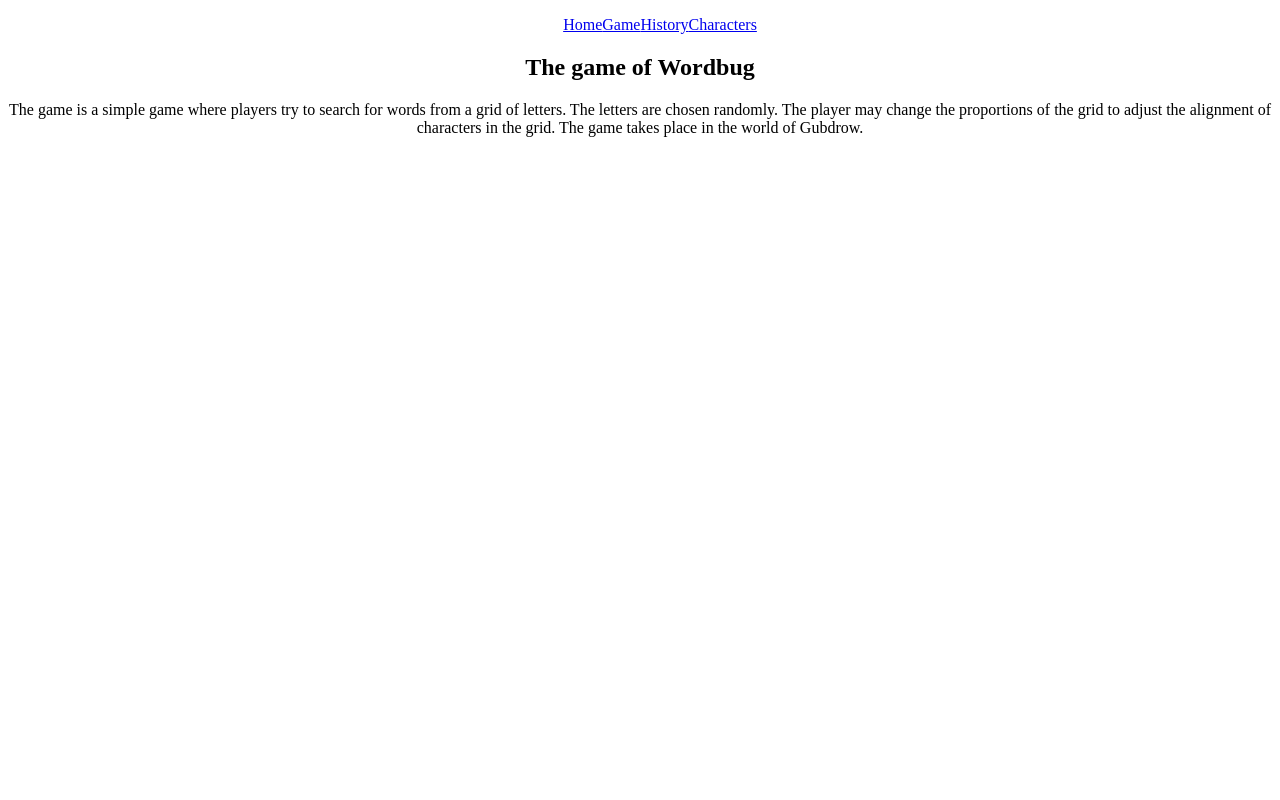
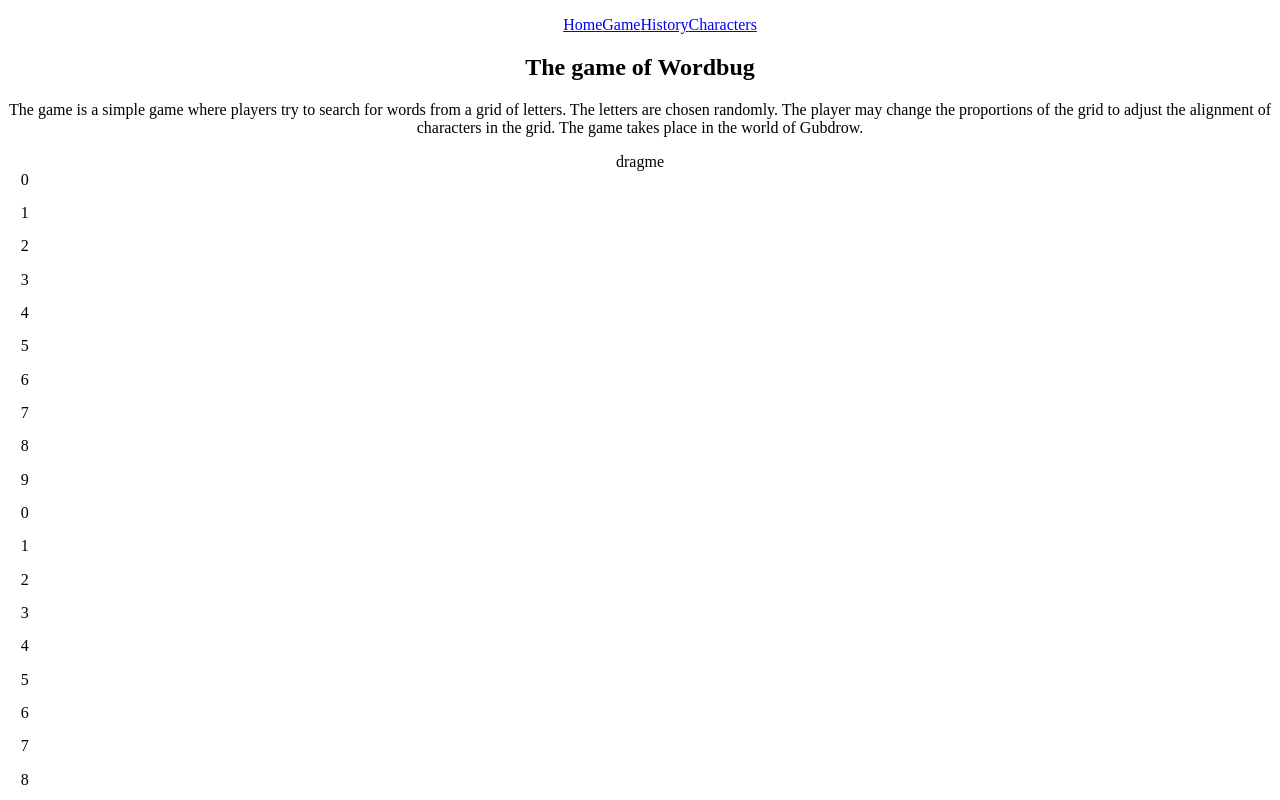
Before and after one commit to jraut/wordbug.io, a React (Create React App) app in the folder dev/: page /game in a window 1280 px wide. Shown: the top 800 px of the page. Built offline with nearby package versions, Linux system fonts and the light colour scheme; what mobile-drag-drop would draw is missing.

Commit message:
feat: show grid on game page

```diff
--- a/dev/src/components/Pages/GameViewPage.tsx
+++ b/dev/src/components/Pages/GameViewPage.tsx
@@ -1,6 +1,7 @@
 import { FC } from 'react'
 import { Description } from '../Description'
 import { GAME_DESCRIPTION } from '../../fixtures/game'
+import { GameArea } from '../GameArea'
 
 // eslint-disable-next-line @typescript-eslint/no-empty-interface
 export interface GameViewPage {}
@@ -9,6 +10,9 @@ export const GameViewPage: FC<GameViewPage> = () => {
   return (
     <div>
       <Description header="The game of Wordbug" content={GAME_DESCRIPTION} />
+      <div>
+        <GameArea />
+      </div>
     </div>
   )
 }
```
